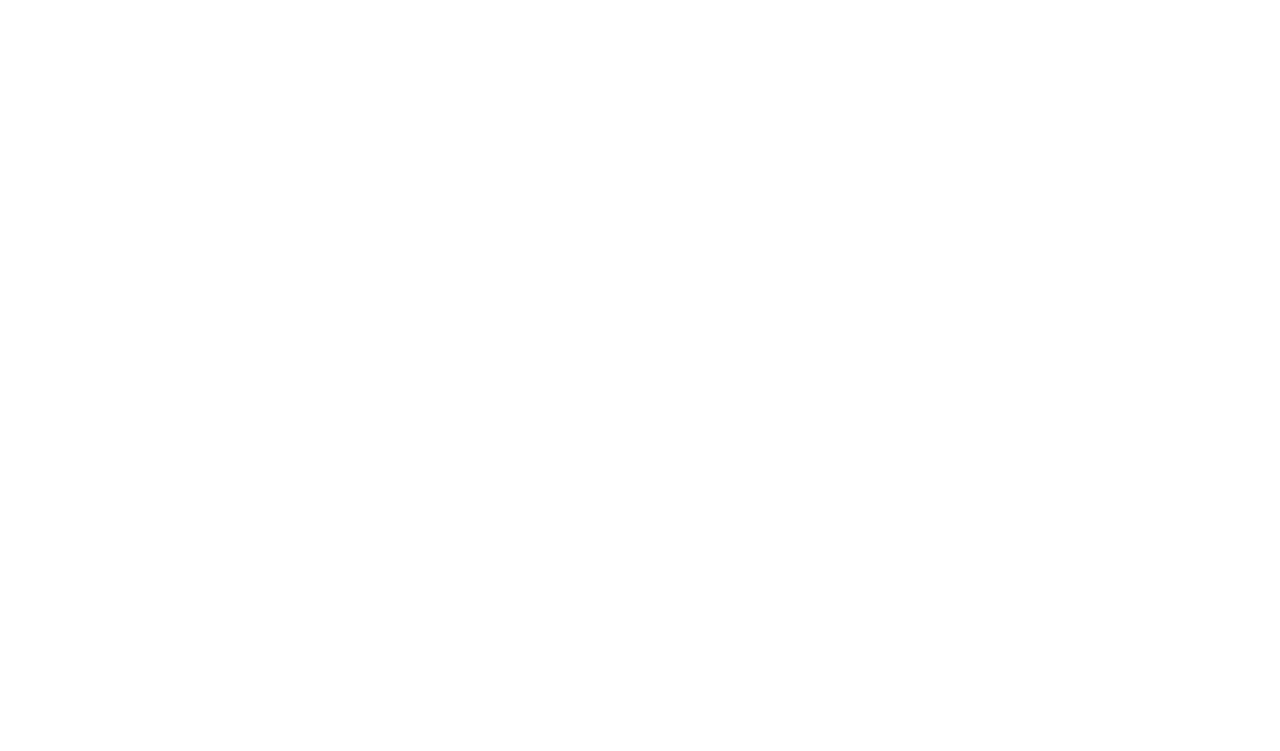
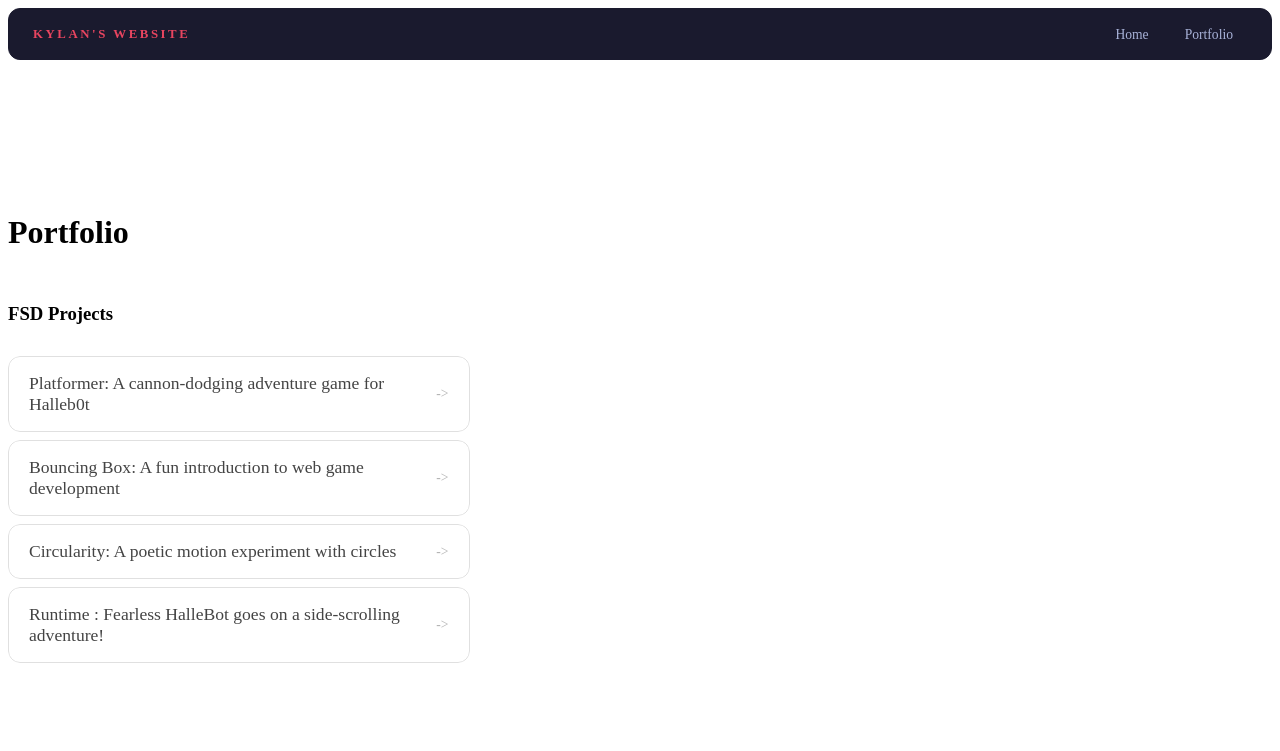
Before and after one commit to green46917-web/green46917-web.github.io, a plain HTML site: page portfolio.html in a window 1280 px wide. Drawn offline with Linux system fonts and the light colour scheme.

Commit message:
add portfolio page to website

```diff
--- a/portfolio.html
+++ b/portfolio.html
@@ -0,0 +1,48 @@
+<!DOCTYPE html>
+<html>
+  <head>
+    <title>Kylan's Website</title>
+    <link rel="stylesheet" href="style.css" />
+  </head>
+
+  <body>
+    <!-- All content goes here -->
+    <div id="all-contents">
+      <nav>
+      <h1>Kylan's Website</h1>
+  <ul id="nav-ul">
+    <li class="nav-li">
+      <a href="index.html">Home</a>
+    </li>
+    <li class="nav-li">
+      <a href="portfolio.html">Portfolio</a>
+    </li>
+  </ul>
+  </nav>
+
+  <main>
+   <div class="content">
+    <h1>Portfolio</h1>
+    <h3>FSD Projects</h3>
+    <ul id="portfolio">
+     <li>
+  <a href="fsd-projects/platformer/">Platformer: A cannon-dodging adventure game for Halleb0t</a>
+</li>
+<li>
+  <a href="fsd-projects/bouncing-box/">Bouncing Box: A fun introduction to web game development</a>
+</li>
+<li>
+  <a href="fsd-projects/circularity/">Circularity: A poetic motion experiment with circles</a>
+</li>
+<li>
+ <a href="fsd-projects/runtime/">Runtime : Fearless HalleBot goes on a side-scrolling adventure!</a>
+</li>
+    </ul>
+
+    <!-- ASD Projects will go here -->
+
+  </div>
+  </main>
+    </div>
+  </body>
+</html>
--- a/style.css
+++ b/style.css
@@ -189,3 +189,54 @@ nav h1 {
   background: #e94560;
   color: #fff;
 }
+.content h1 {
+  color: black;
+}
+
+#portfolio {
+  list-style: none;
+  margin: 0;
+  padding: 0;
+  width: 100%;
+  display: flex;
+  flex-direction: column;
+  gap: 8px;
+}
+
+#portfolio li {
+  border-radius: 12px;
+  overflow: hidden;
+}
+
+#portfolio a {
+  display: flex;
+  justify-content: space-between;
+  align-items: center;
+  text-decoration: none;
+  color: #444;
+  padding: 16px 20px;
+  font-size: 1.1rem;
+  font-weight: 500;
+  background: #fff;
+  border: 1px solid #e0e0e0;
+  border-radius: 12px;
+  transition: background 0.25s ease, color 0.25s ease, transform 0.25s ease;
+}
+
+#portfolio a:hover {
+  background: #000;
+  color: #fff;
+  transform: translateX(4px);
+}
+
+#portfolio a::after {
+  content: "->";
+  font-size: 0.85rem;
+  opacity: 0.4;
+  transition: opacity 0.25s ease;
+  white-space: nowrap;
+}
+
+#portfolio a:hover::after {
+  opacity: 1;
+}
```
